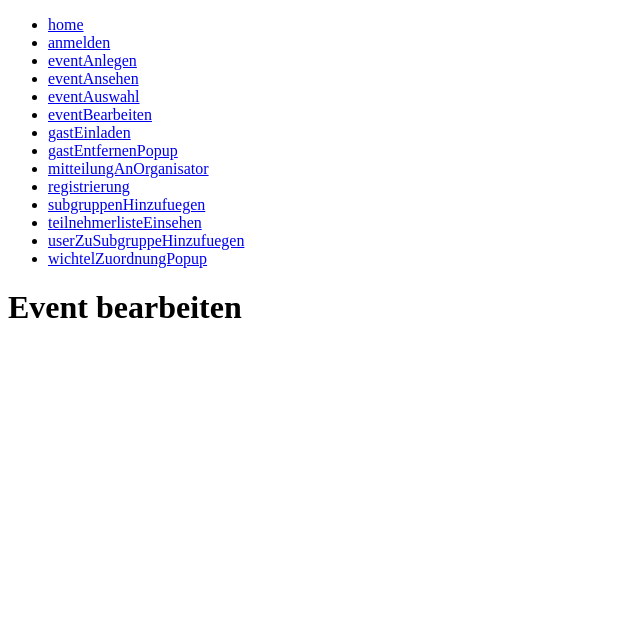
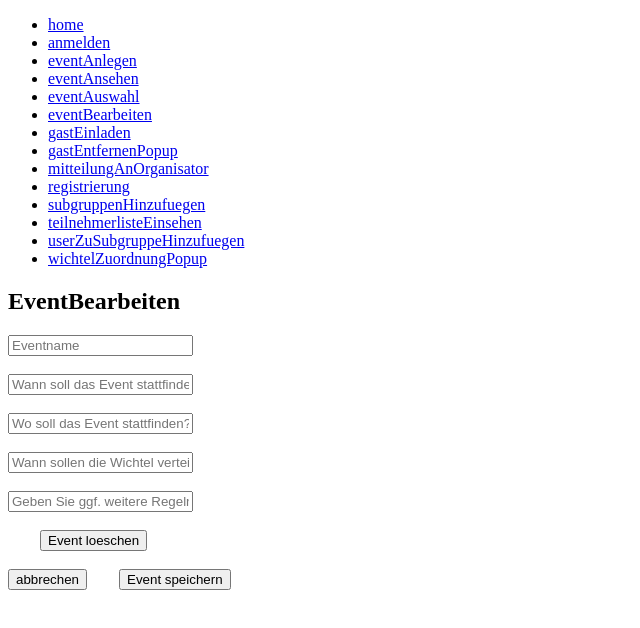
Before and after one commit to pgs3238/WichtelApp2, a React (Create React App) app in the folder src/main/frontend/: page /eventBearbeiten in a window 1280 px wide. Shown: the top 628 px of the page, without its empty margins (0-640 px from the left). Built offline with nearby package versions, Linux system fonts and the light colour scheme.

Commit message:
Frontends angepasst für die meisten Seiten

```diff
--- a/src/main/frontend/src/pages/EventAnsehen.jsx
+++ b/src/main/frontend/src/pages/EventAnsehen.jsx
@@ -1,9 +1,72 @@
 
-import React from 'react';
+import React, {useState} from 'react';
 
-function Layout() {
+function Layout () {
+
+    const [inputs, setInputs] = useState ({});
+
+    const handleSubmit = (event) => {
+        event.preventDefault ();
+        alert (inputs);
+    }
+
+    const handleChange = (event) => {
+        const name = event.target.name;
+        const value = event.target.value;
+        setInputs (values => ({...values, [name]: value}))
+    }
+
+    /* Hier fehlt noch die Anzeige von    */
+
     return (
-        <h1>Event ansehen</h1>
+        <form onSubmit={handleSubmit}>
+            <h1>Event ansehen</h1>
+
+            <label>Das Wichteln findet statt am:
+                &emsp;&emsp;
+            </label>
+
+            <br/>
+            <br/>
+
+            <label>bei:
+                &emsp;&emsp;
+            </label>
+
+            <br/>
+            <br/>
+            <br/>
+
+
+
+            <input
+                type="submit"
+                id="bearbeiten"
+                value="bearbeiten"/>
+
+            <br/>
+            <br/>
+
+            <input
+                type="submit"
+                id="wichtelzuordnungStarten"
+                value="Wichtelzuordnung starten"/>
+            <br/><br/>
+
+            <input
+                type="submit"
+                id="abbrechen"
+                value="Abbrechen"/>
+            &emsp;
+
+            <input
+                type="submit"
+                id="teilnehmerliste"
+                value="Teilnehmerliste"/>
+
+
+        </form>
+
     );
 }
 
--- a/src/main/frontend/src/pages/EventBearbeiten.jsx
+++ b/src/main/frontend/src/pages/EventBearbeiten.jsx
@@ -1,10 +1,160 @@
 
-import React from 'react';
+import React, {useState} from 'react';
+import * as PropTypes from "prop-types";
+/*import ReactDOM from "react-dom/client";*/
+
 
 function Layout() {
+    const [inputs, setInputs] = useState({});
+
+    const handleChange = (event) => {
+        const name = event.target.name;
+        const value = event.target.value;
+        setInputs(values => ({...values, [name]: value}))
+    }
+
+    const handleSubmit = (event) => {
+        event.preventDefault();
+        alert(inputs);
+    }
+
     return (
-        <h1>Event bearbeiten</h1>
-    );
+
+        <form onSubmit={handleSubmit}>
+
+            <h2>EventBearbeiten</h2>
+
+            <input
+                type="text"
+                placeholder="Eventname"
+                id="eventName"
+                name="eventName"
+                //value={inputs.eventName || ""}
+                onChange={handleChange}
+            />
+            <br/>
+            <br/>
+            <input
+                type="text"
+                placeholder="Wann soll das Event stattfinden?"
+                id="eventStart"
+                name="eventStart"
+                //value={inputs.email || ""}
+                onChange={handleChange}
+            />
+            <br/>
+            <br/>
+            <input
+                type="text"
+                placeholder="Wo soll das Event stattfinden?"
+                id="eventOrt"
+                name="eventOrt"
+                //value={inputs.email || ""}
+                onChange={handleChange}
+            />
+            <br/>
+            <br/>
+            <input
+                type="text"
+                placeholder="Wann sollen die Wichtel verteilt werden?"
+                id="eventZuordnungStart"
+                name="eventZuordnungStart"
+                //value={inputs.email || ""}
+                onChange={handleChange}
+            />
+            <br/>
+            <br/>
+            <input
+                type="text"
+                placeholder="Geben Sie ggf. weitere Regeln für das Wichteln an"
+                id="eventRegel"
+                name="eventRegel"
+                //value={inputs.password || ""}
+                onChange={handleChange}
+            />
+
+
+            <br/>
+            <br/>
+            &emsp;&emsp;
+            <input type="submit"
+                   id="eventLoeschen"
+                   value="Event loeschen"/>
+            <br/>
+            <br/>
+            <input type="submit"
+                   id="abbrechen"
+                   value="abbrechen"/>
+
+            &emsp;&emsp;
+
+            <input type="submit"
+                   id="eventSpeichern"
+                   value="Event speichern"/>
+        </form>
+
+    )
+
+
+
+
+
+
+
 }
 
+/*function MyForm() {
+    const [inputs, setInputs] = useState({});
+
+    const handleChange = (event) => {
+        const name = event.target.name;
+        const value = event.target.value;
+        setInputs(values => ({...values, [name]: value}))
+    }
+
+    const handleSubmit = (event) => {
+        event.preventDefault();
+        alert(inputs);
+    }
+
+    return (
+        <form onSubmit={handleSubmit}>
+            <label>Enter Email Adress:
+                <input
+                    type="text"
+                    name="email"
+                    value={inputs.email || ""}
+                    onChange={handleChange}
+                />
+            </label>
+            <br/>
+            <label>Enter Password:
+                <input
+                    type="password"
+                    name="password"
+                    value={inputs.password || ""}
+                    onChange={handleChange}
+                />
+            </label>
+            <br/>
+            <input type="submit" />
+        </form>
+    )
+}*/
+
+
+
+
+
+
+/*const root = ReactDOM.createRoot(document.getElementById('root'));
+root.render(
+    <React.StrictMode>
+        <Layout />
+        <MyForm />
+    </React.StrictMode>
+);*/
+
+
+
 export default Layout;
--- a/src/main/frontend/src/pages/GastEinladen.jsx
+++ b/src/main/frontend/src/pages/GastEinladen.jsx
@@ -1,9 +1,63 @@
+import React, {useState} from "react";
 
-import React from 'react';
+function Layout () {
 
-function Layout() {
+    const [inputs, setInputs] = useState ({});
+
+    const handleSubmit = (event) => {
+        event.preventDefault ();
+        alert (inputs);
+    }
+
+    const handleChange = (event) => {
+        const name = event.target.name;
+        const value = event.target.value;
+        setInputs (values => ({...values, [name]: value}))
+    }
     return (
-        <h1>Gast Einladen</h1>
+        <form onSubmit={handleSubmit}>
+            <h1>GastEinladen</h1>
+
+            <label>E-Mail:
+                &emsp;&emsp;
+            </label>
+
+            <br/>
+
+
+            <input
+                type = "text"
+                placeholder= ""
+                id = "email"
+                name = "email"
+                value = {inputs.email || ""}
+                onChange = {handleChange}
+            />
+
+            <br/><br/>
+
+            <input
+                type="submit"
+                id="emailZuListe"
+                value="E-Mail zu Liste"/>
+
+            <br/>
+            <br/>
+
+            <input
+                type="submit"
+                id="zurueck"
+                value="Zurueck"/>
+            &emsp;&emsp;
+
+            <input
+                type="submit"
+                id="listeEinladen"
+                value="Liste einladen"/>
+
+
+        </form>
+
     );
 }
 
--- a/src/main/frontend/src/pages/TeilnehmerListeEinsehen.jsx
+++ b/src/main/frontend/src/pages/TeilnehmerListeEinsehen.jsx
@@ -1,9 +1,62 @@
 
-import React from 'react';
+import React, {useState} from 'react';
 
-function Layout() {
+function Layout () {
+
+    const [inputs, setInputs] = useState ({});
+
+    const handleSubmit = (event) => {
+        event.preventDefault ();
+        alert (inputs);
+    }
+
+    const handleChange = (event) => {
+        const name = event.target.name;
+        const value = event.target.value;
+        setInputs (values => ({...values, [name]: value}))
+    }
+
+    /* Hier fehlt noch die Anzeige der Teilnehmer   */
+
     return (
-        <h1>Teilnehmerliste Einsehen</h1>
+        <form onSubmit={handleSubmit}>
+            <h1>Teilnehmerliste Einsehen</h1>
+
+            <br/>
+            <br/>
+            <br/>
+            <input
+                type="submit"
+                id="subgruppeErstellen"
+                value="Subgruppe Erstellen"/>
+
+            <br/><br/>
+
+            <input
+                type="submit"
+                id="gastZuSubgruppe"
+                value="Gast zu Subgruppe"/>
+            &emsp;&emsp;
+            <input
+                type="submit"
+                id="gastEntfernen"
+                value="Gast Entfernen"/>
+
+            <br/><br/>
+
+            <input
+                type="submit"
+                id="zurueck"
+                value="Zurueck"/>
+            &emsp;&emsp;&emsp;&emsp;&emsp;&emsp;
+            <input
+                type="submit"
+                id="gastEinladen"
+                value="Gast einladen"/>
+
+
+        </form>
+
     );
 }
 
--- a/src/main/frontend/src/pages/WichtelzuordnungPopup.jsx
+++ b/src/main/frontend/src/pages/WichtelzuordnungPopup.jsx
@@ -1,9 +1,28 @@
 
-import React from 'react';
+import React, {useState} from 'react';
 
-function Layout() {
+function Layout () {
+
+    const [inputs, setInputs] = useState ({});
+
+    const handleSubmit = (event) => {
+        event.preventDefault ();
+        alert (inputs);
+    }
+
+    const handleChange = (event) => {
+        const name = event.target.name;
+        const value = event.target.value;
+        setInputs (values => ({...values, [name]: value}))
+    }
+
+
     return (
-        <h1>WichtelzuordnungPopup</h1>
+        <form onSubmit={handleSubmit}>
+            <h1>Wichtelzuordnung Popup</h1>
+
+        </form>
+
     );
 }
 
```
